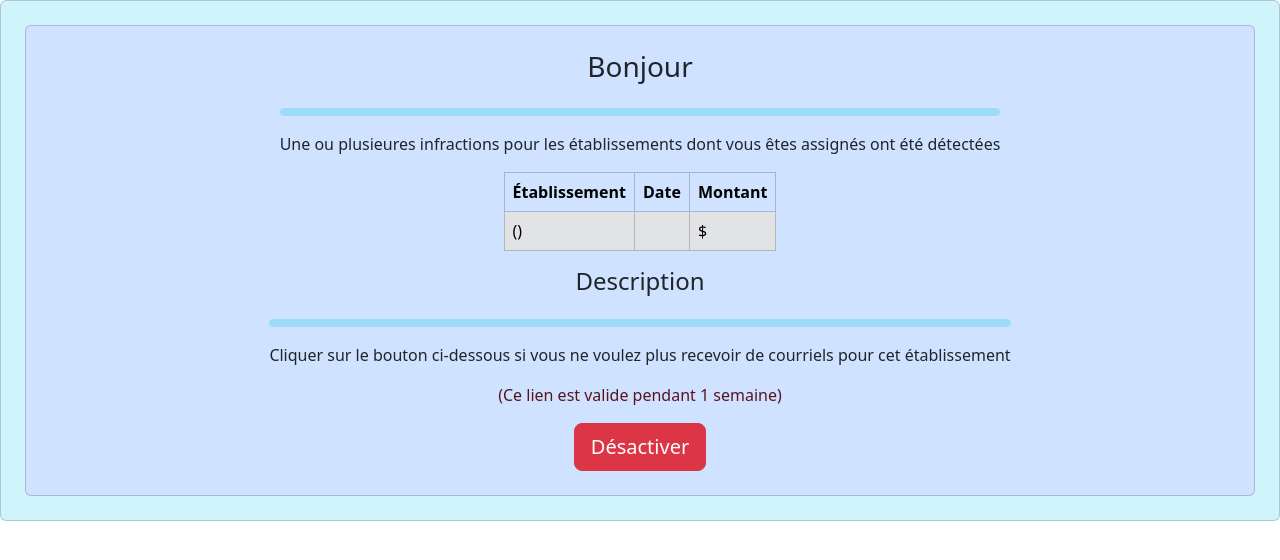
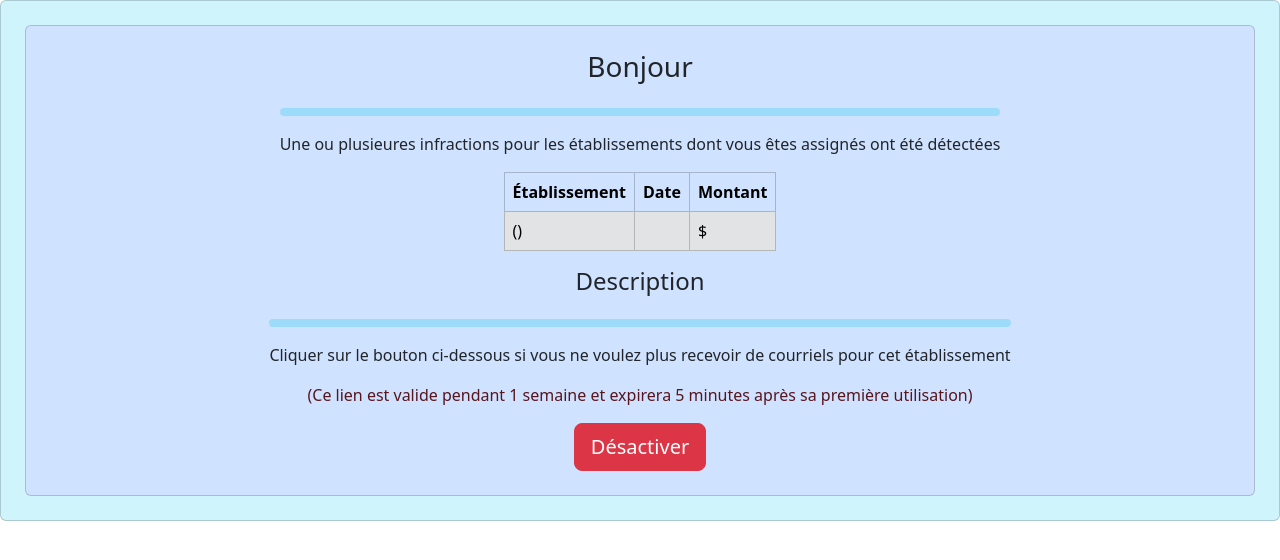
Before and after one commit to xmomo420/InfractionsMontreal, a Flask app: template templates/courriel_etablissement.html in a window 1280 px wide. Shown: the top 560 px of the page. Run offline with Flask 3, Linux system fonts and the light colour scheme; the template is opened without the code that fills it, so the values that code supplies are empty.

Commit message:
TODO : corrections.md et doc.raml

```diff
--- a/templates/courriel_etablissement.html
+++ b/templates/courriel_etablissement.html
@@ -30,7 +30,7 @@
             <p>{{ infraction.description }}</p>
             <hr class="card border border-info border-4">
             <p class>Cliquer sur le bouton ci-dessous si vous ne voulez plus recevoir de courriels pour cet établissement</p>
-            <p class="text-center text-danger-emphasis">(Ce lien est valide pendant 1 semaine)</p>
+            <p class="text-center text-danger-emphasis">(Ce lien est valide pendant 1 semaine et expirera 5 minutes après sa première utilisation)</p>
         </div>
         <a href="{{ request.url_root }}confirmer-suppression/{{ id_utilisateur }}&{{ token }}&{{ etablissement }}">
             <button class="btn btn-lg btn-danger">Désactiver</button>
```
Also changed, not shown: correction.md (added).
